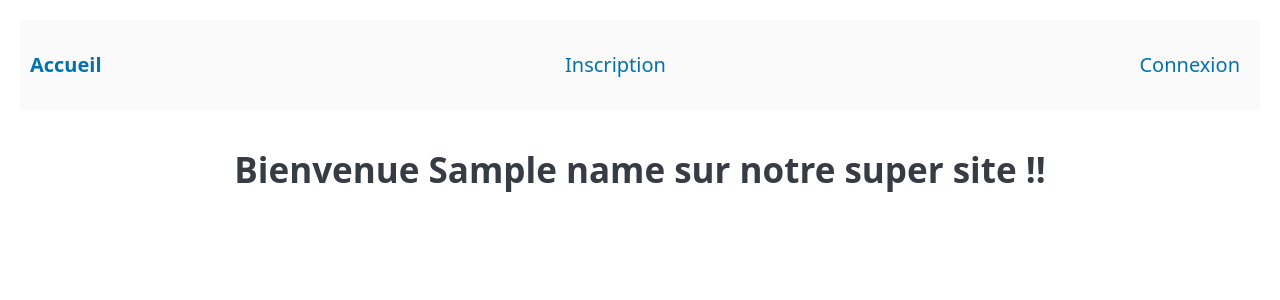
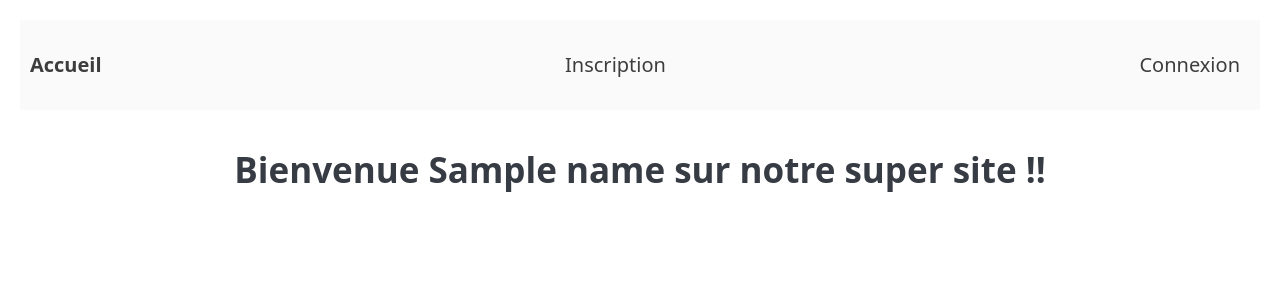
Before and after one commit to evaluationWeb/task, a PHP site: the page made by App/View/viewHome.php in a window 1280 px wide. Shown: the top 300 px of the page. Run offline with PHP 8.4, Linux system fonts and the light colour scheme; the template is opened without the code that fills it: most values are stand-ins (such as "Sample title", 1, 10 or a date in 2020); some libraries are stand-ins or nearby versions.

Commit message:
update : README.md + color link navbar

```diff
--- a/public/style/main.css
+++ b/public/style/main.css
@@ -2,15 +2,24 @@ nav {
 	padding: 10px;
 	background-color: rgb(250, 250, 250);
 }
+
 h2 {
 	text-align: center;
 }
+
 form {
 	width: 50%;
 	margin-left: auto;
 	margin-right: auto;
 	margin-top: 5vh;
 }
-td, th {
+
+td,
+th {
 	text-align: center !important;
 }
+
+li>a,
+li>strong>a {
+	color: rgb(61, 61, 61);
+}
```
Also changed, not shown: README.md.
